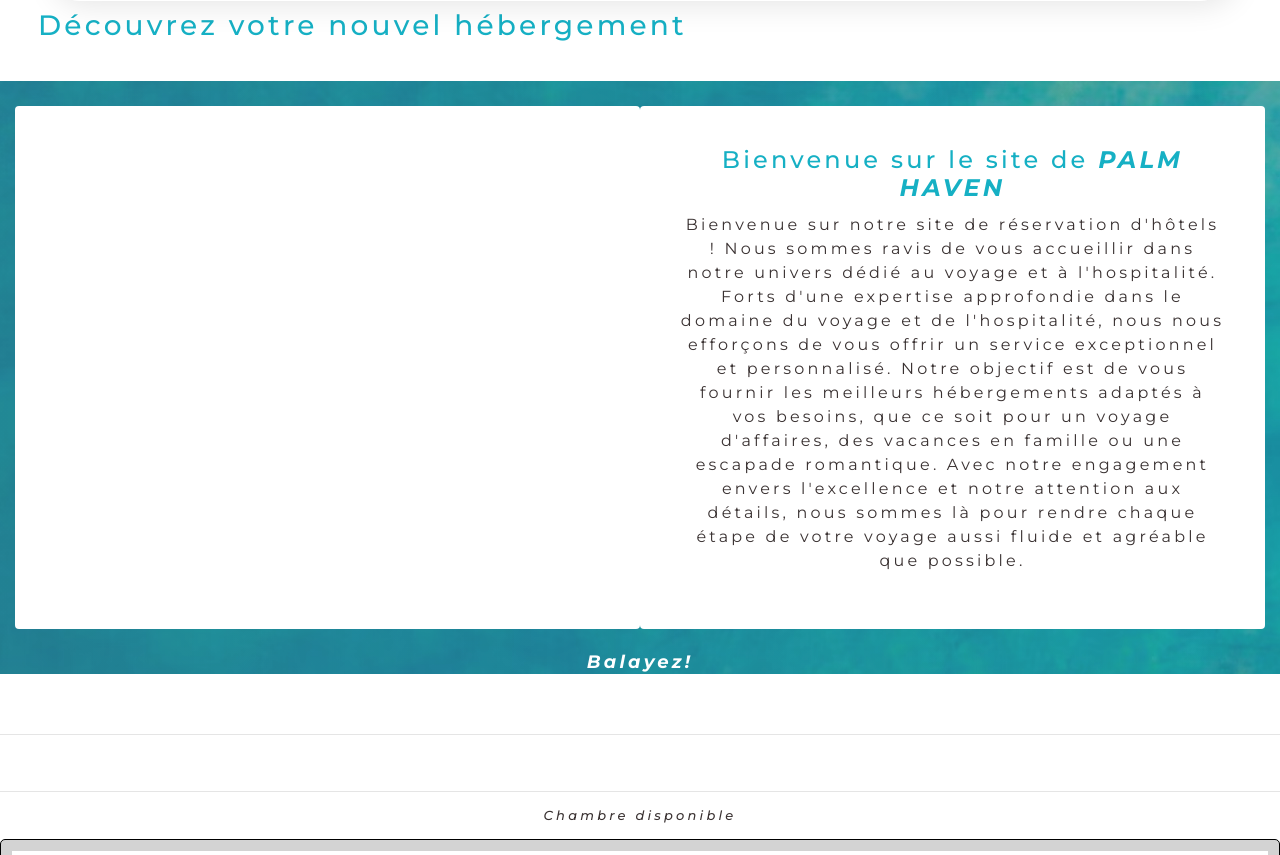
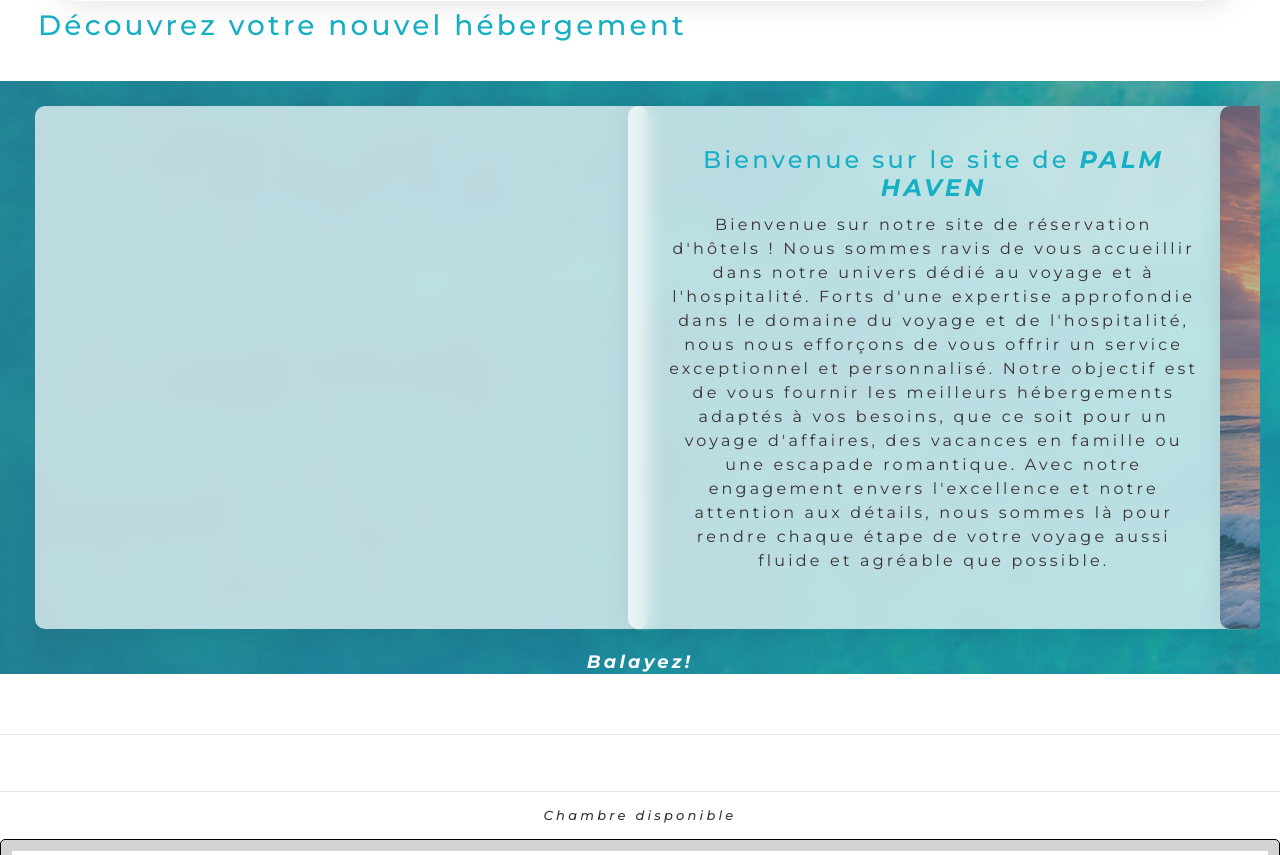
Before and after one commit to Ayoub-Glizi-Vicioso/PalmHaven_WEB, a PHP site: page / in a window 1280 px wide. Shown: the part 879-1734 px from the top of the page. Run offline with PHP 8.4, Linux system fonts and the light colour scheme.

Commit message:
recommit

```diff
--- a/InterfaceWEB/css/pourINDEX/styleINDEX.css
+++ b/InterfaceWEB/css/pourINDEX/styleINDEX.css
@@ -147,6 +147,8 @@
             list-style: none;
             overflow-x: scroll;
             overflow-y: hidden;
+            margin-right: 5px;
+            margin-left: 20px;
 
         }
 
@@ -158,7 +160,17 @@
             border-bottom: 1px solid var(--black);
             margin-bottom: 20px;
             position: relative;
+            background-color: rgba(255, 255, 255, 0.7);
+            -webkit-backdrop-filter: blur(10px);
+            backdrop-filter: blur(10px);
+            box-shadow: 5px 5px 30px rgba(0, 0, 0, 0.1);
+            border-radius: 10px;
         }
+
+
+.card + .card {
+    margin-left: -20px; /* Espacement négatif pour chevaucher les cartes */
+}
 
         .card-title {
             color: #16b0c4;
@@ -568,6 +580,7 @@
                 #ebeef51a
                 ),
                 url("../../images/beach.png");
+                margin-right: -10px;
         }
 
         #imagecard2
@@ -577,6 +590,7 @@
                 #ebeef51a
                 ),
                 url("../../images/beach2.png");
+                margin-right: -10px;
         }
         #imagecard3
         { background-image: linear-gradient(
@@ -585,6 +599,7 @@
                 #ebeef51a
                 ),
                 url("../../images/beach5.png");
+                margin-left: -10px;
         }
 
 /* Cacher l'élément #saut-de-ligne sur les écrans plus larges */
--- a/InterfaceWEB/index.php
+++ b/InterfaceWEB/index.php
@@ -37,18 +37,16 @@ if (isset($_GET['delete_success']) && $_GET['delete_success'] === 'true') {
 </head>
 <body>
 
-
 <header class="section__container header__container">
     <div class="video-container">
         <video autoplay muted loop>
             <source src="./images/paradis.mp4" type="video/mp4">
         </video>
         <div class="header__content">
-        <h3 class="blanc">Hôtels et endroits où séjourner:</h3>
-        <h4 class="blanc">Entrez des dates pour découvrir les meilleures offres disponibles.</h4>
+            <h3 class="blanc">Hôtels et endroits où séjourner:</h3>
+            <h4 class="blanc">Entrez des dates pour découvrir les meilleures offres disponibles.</h4>
+        </div>
     </div>
-    </div>
-
 </header>
 
           <div class="booking__container">
```
